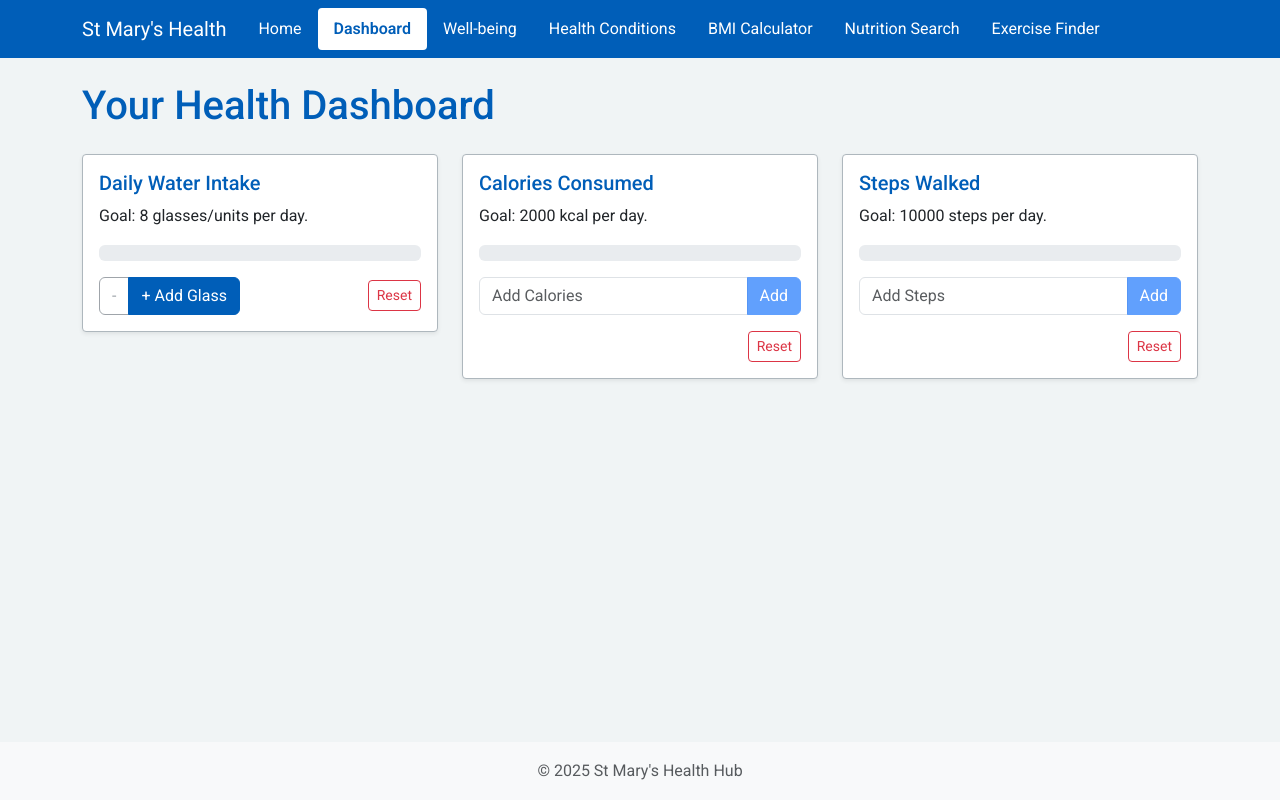
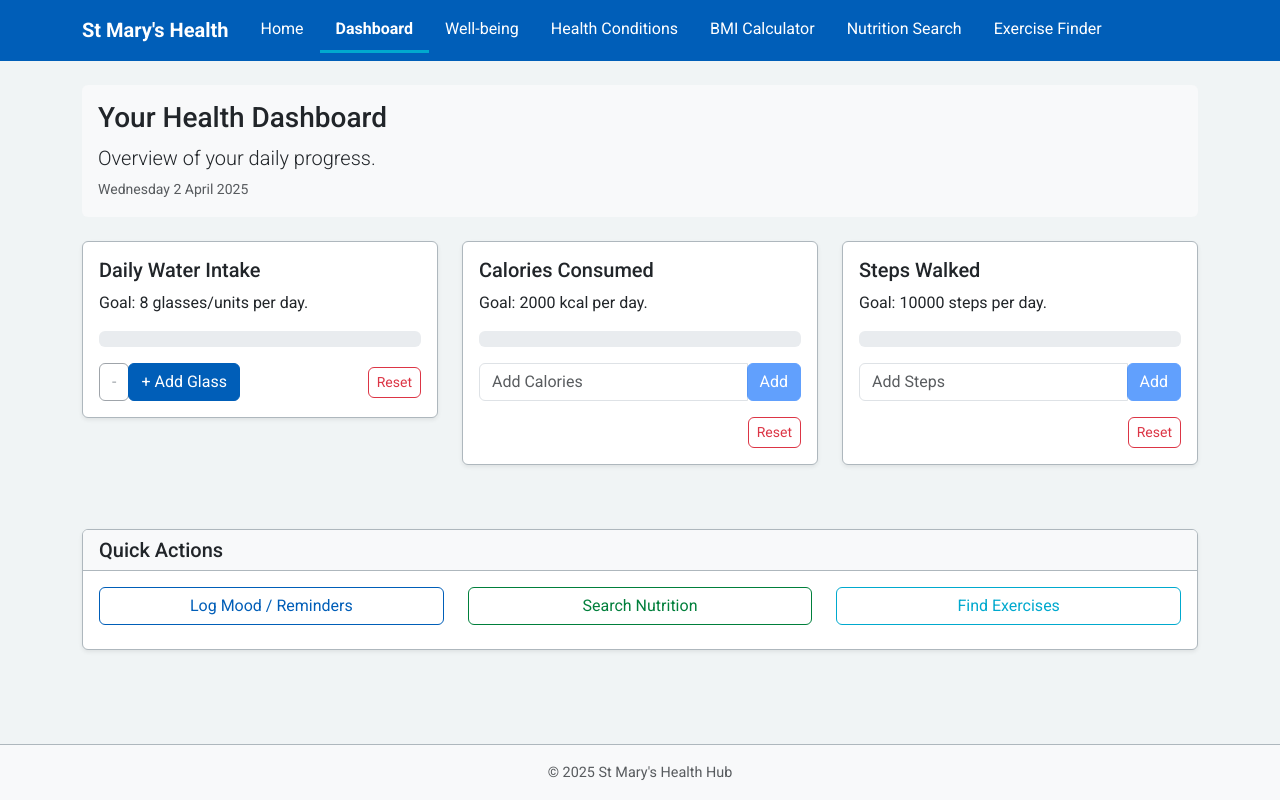
Before and after one commit to Anas-JH/Health-Tracker, a React (Vite) app: page /dashboard in a window 1280 px wide. Built offline with nearby package versions, Linux system fonts and the light colour scheme.

Commit message:
css cleanup and testing before submission

```diff
--- a/src/App.css
+++ b/src/App.css
@@ -1,5 +1,3 @@
-/* src/App.css */
-
 :root {
   --primary-color: #005EB8;
   --secondary-color: #4c6272;
@@ -7,16 +5,19 @@
   --success-color: #007F3B;
   --warning-color: #FFB81C;
   --danger-color: #DA291C;
+  --info-color: #00A9CE;
 
   --text-color: #212529;
   --light-text-color: #ffffff;
   --body-bg: #f0f4f5;
   --card-bg: #ffffff;
   --border-color: #AEB7BD;
+  --light-grey-bg: #f8f9fa;
+
 
   --font-family-sans-serif: 'Roboto', Arial, sans-serif;
   --base-font-size: 1rem;
-  --border-radius: 0.25rem; /* Bootstrap's default is often 0.375rem for BS5 */
+  --border-radius: 0.375rem;
   --box-shadow: 0 0.125rem 0.25rem rgba(0, 0, 0, 0.075);
   --transition: all 0.2s ease-in-out;
 }
@@ -33,32 +34,84 @@ body {
   -moz-osx-font-smoothing: grayscale;
 }
 
-/* --- Bootstrap Overrides & Enhancements --- */
+
+
+
 .btn-primary {
   background-color: var(--primary-color);
   border-color: var(--primary-color);
 }
+
 .btn-primary:hover {
-  background-color: #004a99; /* Darker shade of --primary-color */
-  border-color: #004185;   /* Even darker for border */
+  background-color: #004a99;
+  border-color: #004185;
 }
-.btn-success { /* Example for success button like "Log Mood" */
+
+.btn-success {
   background-color: var(--success-color);
   border-color: var(--success-color);
 }
+
 .btn-success:hover {
-    background-color: #006a30; /* Darker shade of --success-color */
+  background-color: #006a30;
   border-color: #005828;
 }
+
+.btn-info {
+  background-color: var(--info-color);
+  border-color: var(--info-color);
+}
+
+.btn-info:hover {
+  background-color: #008FB1;
+  border-color: #007F9E;
+}
+
+.btn-outline-primary {
+  color: var(--primary-color);
+  border-color: var(--primary-color);
+}
+
+.btn-outline-primary:hover {
+  background-color: var(--primary-color);
+  color: var(--light-text-color);
+}
+
+.btn-outline-success {
+  color: var(--success-color);
+  border-color: var(--success-color);
+}
+
+.btn-outline-success:hover {
+  background-color: var(--success-color);
+  color: var(--light-text-color);
+}
+
+.btn-outline-info {
+  color: var(--info-color);
+  border-color: var(--info-color);
+}
+
+.btn-outline-info:hover {
+  background-color: var(--info-color);
+  color: var(--light-text-color);
+}
+
+
 
 
 .bg-primary {
   background-color: var(--primary-color) !important;
 }
 
+.bg-light {
+  background-color: var(--light-grey-bg) !important;
+}
+
 .text-primary {
   color: var(--primary-color) !important;
 }
+
 
 .card {
   background-color: var(--card-bg);
@@ -75,153 +128,252 @@ body {
 }
 
 .card-header {
-  background-color: #f8f9fa;
+  background-color: var(--light-grey-bg);
   border-bottom: 1px solid var(--border-color);
   font-weight: 500;
 }
 
-h1, h2, h3, h4, h5, h6, .h1, .h2, .h3, .h4, .h5, .h6 {
+
+h1,
+h2,
+.h1,
+.h2 {
   color: var(--primary-color);
   font-weight: 500;
-  margin-top: 0; /* Usually good to reset top margin */
+  margin-top: 0;
 }
+
+h3,
+h4,
+h5,
+h6,
+.h3,
+.h4,
+.h5,
+.h6 {
+  color: var(--text-color);
+  font-weight: 500;
+  margin-top: 0;
+}
+
 
 a {
   color: var(--accent-color);
   text-decoration: none;
   transition: var(--transition);
 }
+
 a:hover {
-  color: #008FB1; /* Darker shade of --accent-color */
+  color: #008FB1;
   text-decoration: underline;
 }
 
-/* Navbar specific styling */
+
 .navbar-dark .navbar-nav .nav-link {
   color: var(--light-text-color);
-  padding: 0.5rem 1rem; /* Ensure consistent padding */
+  padding: 0.5rem 1rem;
+  transition: var(--transition);
+  border-bottom: 3px solid transparent;
 }
+
 .navbar-dark .navbar-nav .nav-link:hover {
-  color: rgba(255, 255, 255, 0.85); /* Slightly brighter hover */
-  background-color: rgba(255, 255, 255, 0.15); /* Subtle background on hover */
+  color: rgba(255, 255, 255, 0.9);
+  background-color: rgba(255, 255, 255, 0.15);
   border-radius: var(--border-radius);
+  border-bottom-color: transparent;
 }
+
 .navbar-brand {
   color: var(--light-text-color) !important;
+  font-weight: 700;
 }
+
 .navbar-dark .navbar-nav .nav-link.active {
-  color: var(--primary-color); /* Active link text to contrast with highlight */
-  background-color: var(--light-text-color); /* Prominent background for active */
-  border-radius: var(--border-radius);
-  font-weight: 600; /* Make active link bold */
+  color: var(--light-text-color);
+  font-weight: 700;
+  border-bottom: 3px solid var(--accent-color);
+  border-radius: 0;
+  background-color: transparent !important;
 }
 
 
-/* --- Component Specific Styles --- */
+.btn {
+  border-radius: var(--border-radius) !important;
+  transition: var(--transition);
+}
 
-/* Mood Tracker Buttons */
+.btn-group>.btn,
+.btn-group-vertical>.btn {
+  border-radius: var(--border-radius) !important;
+  position: relative;
+}
+
+.btn-group>.btn+.btn {
+  margin-left: 1px;
+}
+
+.btn-group-vertical>.btn+.btn {
+  margin-top: 1px;
+  margin-left: 0;
+}
+
+
+
 .mood-button-group .btn {
-    margin: 0.25rem; /* Small margin around buttons when they wrap */
-    /* Ensure buttons have enough padding if text is long */
+  margin: 0.2rem;
   padding-left: 0.75rem;
   padding-right: 0.75rem;
 }
 
-/* Medication Reminder Pulse (Keep if you like it) */
 .pulse-danger {
   animation: pulse-animation 1.5s infinite;
 }
+
 @keyframes pulse-animation {
-  0% { box-shadow: 0 0 0 0 rgba(220, 53, 69, 0.7); }
-  70% { box-shadow: 0 0 0 10px rgba(220, 53, 69, 0); }
-  100% { box-shadow: 0 0 0 0 rgba(220, 53, 69, 0); }
+  0% {
+    box-shadow: 0 0 0 0 rgba(220, 53, 69, 0.7);
   }
 
+  70% {
+    box-shadow: 0 0 0 10px rgba(220, 53, 69, 0);
+  }
 
-/* --- Media Queries for Responsiveness --- */
-@media (max-width: 991.98px) { /* lg breakpoint in Bootstrap, when navbar collapses */
-    .navbar-collapse {
-        margin-top: 0.5rem; /* Add some space when navbar collapses */
-    }
-    .navbar-dark .navbar-nav .nav-link {
-        padding: 0.6rem 1rem; /* Slightly larger tap targets for collapsed nav */
-    }
-    .navbar-dark .navbar-nav .nav-link.active {
-        /* Ensure active style is strong in collapsed nav */
-        background-color: var(--light-text-color);
-        color: var(--primary-color);
+  100% {
+    box-shadow: 0 0 0 0 rgba(220, 53, 69, 0);
   }
 }
 
 
-@media (max-width: 768px) { /* md breakpoint */
-  h1, .h1 { font-size: 2rem; }
-  h2, .h2 { font-size: 1.6rem; }
-  h3, .h3 { font-size: 1.3rem; }
+footer {
+  border-top: 1px solid var(--border-color);
+  padding-top: 1.5rem;
+  padding-bottom: 1rem;
+  font-size: 0.9rem;
+}
 
-  /* Ensure main container has some padding */
-  .container, .container-fluid { /* Target Bootstrap containers */
+
+
+@media (max-width: 991.98px) {
+  .navbar-collapse {
+    margin-top: 0.5rem;
+  }
+
+  .navbar-dark .navbar-nav .nav-link {
+    padding: 0.6rem 1rem;
+    border-bottom: none;
+  }
+
+  .navbar-dark .navbar-nav .nav-link.active {
+    background-color: rgba(255, 255, 255, 0.15);
+    color: var(--light-text-color);
+    border-radius: var(--border-radius);
+    border-bottom: none;
+  }
+}
+
+@media (max-width: 768px) {
+
+  h1,
+  .h1 {
+    font-size: 1.8rem;
+  }
+
+  h2,
+  .h2 {
+    font-size: 1.5rem;
+  }
+
+  h3,
+  .h3 {
+    font-size: 1.25rem;
+  }
+
+  .container,
+  .container-fluid {
     padding-left: 1rem;
     padding-right: 1rem;
   }
 }
 
-@media (max-width: 575.98px) { /* sm breakpoint */
-  /* Mood Tracker: Buttons wrap and grow */
+@media (max-width: 575.98px) {
+
+  h1,
+  .h1 {
+    font-size: 1.7rem;
+  }
+
+  h2,
+  .h2 {
+    font-size: 1.4rem;
+  }
+
+  h3,
+  .h3 {
+    font-size: 1.2rem;
+  }
+
+  .card-body {
+    padding: 1rem;
+  }
+
+
   .mood-button-group {
     display: flex;
     flex-wrap: wrap;
-    justify-content: flex-start; /* Align to start, or center */
+    justify-content: flex-start;
   }
+
   .mood-button-group .btn {
-    flex-basis: calc(33.333% - 0.5rem); /* Try to fit 3 buttons per row, adjust calc if margins change */
+    flex-basis: calc(33.333% - 0.4rem);
     flex-grow: 1;
-    margin-bottom: 0.5rem; /* Space below wrapped buttons */
-    /* Ensure text fits or adjust padding/font-size for very small buttons */
-    font-size: 0.85rem;
+    margin: 0.2rem;
+    margin-bottom: 0.5rem;
+    font-size: 0.8rem;
     padding: 0.4rem 0.5rem;
   }
 
-  /* Mood Tracker: Entries stack better */
+
   .mood-entry-item {
-    flex-direction: column !important; /* Stack content vertically */
-    align-items: flex-start !important; /* Align to start */
+    flex-direction: column !important;
+    align-items: flex-start !important;
   }
+
   .mood-entry-item .mood-entry-details {
-    margin-right: 0; /* Remove right margin */
-    margin-bottom: 0.25rem; /* Add bottom margin when stacked */
+    margin-right: 0;
+    margin-bottom: 0.25rem;
   }
+
   .mood-entry-item .mood-entry-details .text-muted.ms-2 {
     margin-left: 0 !important;
     display: block;
     font-size: 0.85rem;
   }
+
   .mood-entry-item .mood-entry-timestamp {
     align-self: flex-start;
     font-size: 0.8rem;
   }
 
-  /* General form elements might need more space or smaller font */
+
   .form-label {
-    font-size: 0.9rem;
+    font-size: 0.85rem;
   }
-  .form-control {
+
+  .form-control,
+  .form-select {
     font-size: 0.9rem;
     padding: 0.5rem 0.75rem;
   }
-  .btn { /* General button sizing for small screens */
+
+  .btn {
     font-size: 0.9rem;
     padding: 0.5rem 1rem;
   }
-
-  h1, .h1 { font-size: 1.8rem; }
-  h2, .h2 { font-size: 1.4rem; }
-  h3, .h3 { font-size: 1.2rem; }
 }
 
-/* Further adjustments for very small screens like 320px if needed */
-@media (max-width: 360px) {
+
+@media (max-width: 380px) {
   .mood-button-group .btn {
-        flex-basis: calc(50% - 0.5rem); /* Maybe 2 buttons per row */
+    flex-basis: calc(50% - 0.4rem);
   }
 }
--- a/src/components/NewsFeed.jsx
+++ b/src/components/NewsFeed.jsx
@@ -62,16 +62,15 @@ function NewsFeed() {
   }
 
   if (articles.length === 0) {
-      return <Alert variant="info">No health news articles found at the moment.</Alert>;
+    return <Alert variant="info">No health news articles found at the moment.</Alert>;
   }
 
   return (
     <div>
-      <h2 className="mb-4">Latest Health News</h2>
       {articles.map((article, index) => (
         <Card key={index} className="mb-3">
           {article.urlToImage && (
-            <Card.Img variant="top" src={article.urlToImage} alt={article.title} style={{ maxHeight: '250px', objectFit: 'cover' }}/>
+            <Card.Img variant="top" src={article.urlToImage} alt={article.title} style={{ maxHeight: '250px', objectFit: 'cover' }} />
           )}
           <Card.Body>
             <Card.Title>{article.title}</Card.Title>
--- a/src/pages/DashboardPage.jsx
+++ b/src/pages/DashboardPage.jsx
@@ -1,29 +1,63 @@
 import React from 'react';
-import { Card, Row, Col } from 'react-bootstrap';
+import { Card, Row, Col, Button } from 'react-bootstrap';
+import { Link } from 'react-router-dom';
 import WaterTracker from '../components/WaterTracker';
 import CalorieTracker from '../components/CalorieTracker';
 import StepsTracker from '../components/StepsTracker';
 
 function DashboardPage() {
+  const currentDate = new Date().toLocaleDateString(
+    'en-GB',
+    {
+      weekday: 'long',
+      year: 'numeric',
+      month: 'long',
+      day: 'numeric'
+    }
+  );
+
   return (
     <div>
-      <h1 className="mb-4">Your Health Dashboard</h1>
+      <div className="mb-4 p-3 bg-light rounded">
+        <h2 className="h3">Your Health Dashboard</h2>
+        <p className="lead mb-1">Overview of your daily progress.</p>
+        <p className="text-muted small mb-0">{currentDate}</p>
+      </div>
+
       <Row>
-        {/* Water Tracker Column */}
         <Col md={6} lg={4} className="mb-4">
-           <WaterTracker />
+          <WaterTracker />
         </Col>
-
-        {/* Calorie Tracker Column */}
         <Col md={6} lg={4} className="mb-4">
-           <CalorieTracker />
+          <CalorieTracker />
         </Col>
-
-        {/* Steps Tracker Column */}
         <Col md={6} lg={4} className="mb-4">
-           <StepsTracker />
+          <StepsTracker />
         </Col>
       </Row>
+
+      <Card className="mt-3">
+        <Card.Header as="h3" className="h5">Quick Actions</Card.Header>
+        <Card.Body>
+          <Row>
+            <Col sm={6} md={4} className="mb-2 d-grid">
+              <Button as={Link} to="/wellbeing" variant="outline-primary" >
+                Log Mood / Reminders
+              </Button>
+            </Col>
+            <Col sm={6} md={4} className="mb-2 d-grid">
+              <Button as={Link} to="/nutrition" variant="outline-success">
+                Search Nutrition
+              </Button>
+            </Col>
+            <Col sm={6} md={4} className="mb-2 d-grid">
+              <Button as={Link} to="/exercises" variant="outline-info">
+                Find Exercises
+              </Button>
+            </Col>
+          </Row>
+        </Card.Body>
+      </Card>
     </div>
   );
 }
```
Also changed, not shown: src/pages/HomePage.jsx (+81 -33 lines). Lines whose indentation alone changed are shown as unchanged.
